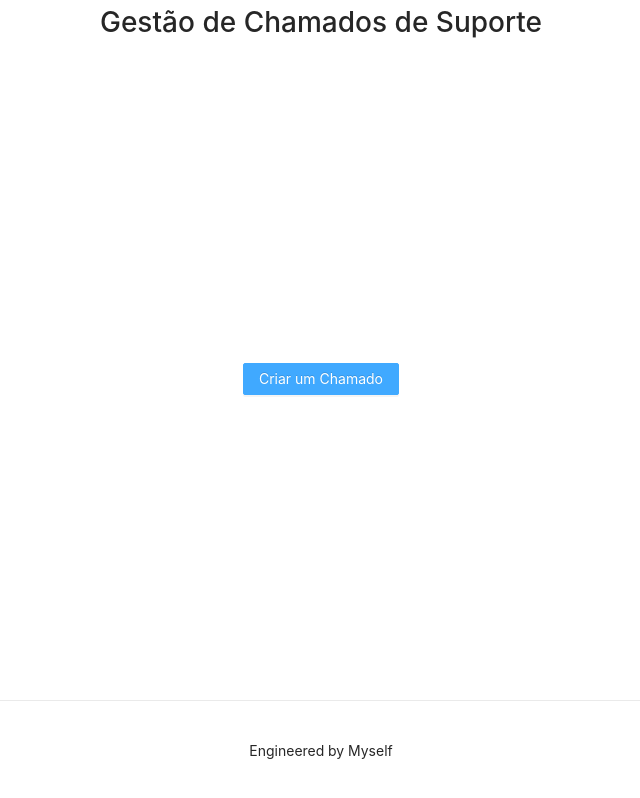
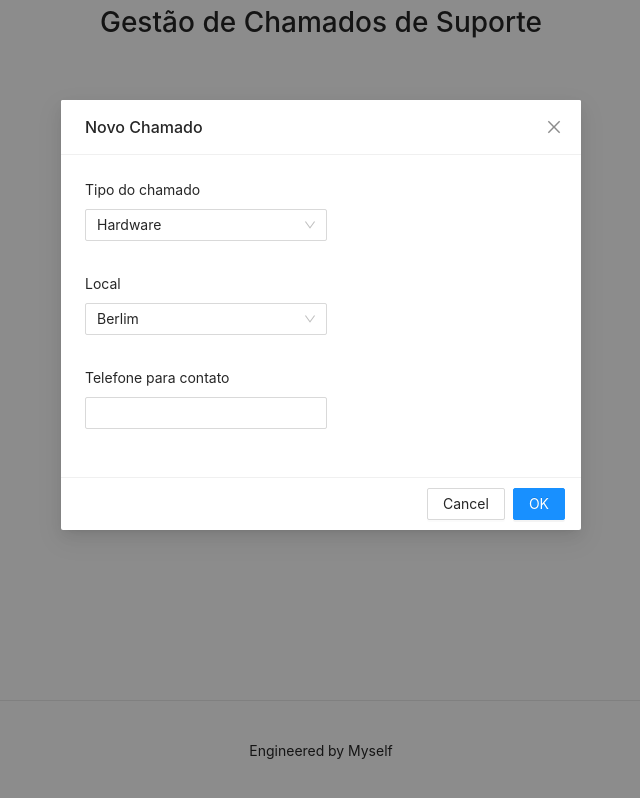
Before and after one commit to eberjoe/boilerplate-next-1, a Next.js app: page / in a window 1280 px wide. Both pictures are taken after a click on the button "Criar um Chamado". Shown: the whole page, without its empty margins (319-959 px from the left). Built offline with nearby package versions, Linux system fonts and the light colour scheme.

Commit message:
Add modal for ticket creation

```diff
--- a/package.json
+++ b/package.json
@@ -25,6 +25,7 @@
     "eslint-plugin-react": "^7.24.0",
     "eslint-plugin-react-hooks": "^4.2.0",
     "prettier": "^2.3.2",
+    "prisma": "^2.26.0",
     "typescript": "^4.3.5"
   }
 }
--- /dev/null
+++ b/src/components/CreateModal/index.tsx
@@ -0,0 +1,59 @@
+import { Form, Input, Modal, Select, Space } from 'antd';
+import { Locations, SupportChannel } from '../../types';
+
+type CreateModalProps = {
+  visible: boolean;
+  handleCancel: () => void;
+};
+
+export const CreateModal = ({ visible, handleCancel }: CreateModalProps) => {
+  const [form] = Form.useForm();
+
+  const handleOk = () => {
+    console.log('OK', form.getFieldsValue());
+  };
+
+  return (
+    <Modal
+      visible={visible}
+      onCancel={handleCancel}
+      title="Novo Chamado"
+      destroyOnClose
+      maskClosable={false}
+      onOk={handleOk}
+    >
+      <Form layout="vertical" name="create" form={form}>
+        <Space direction="vertical">
+          <Form.Item
+            name="type"
+            label="Tipo do chamado"
+            initialValue={SupportChannel.HARDWARE}
+          >
+            <Select
+              options={[
+                { value: SupportChannel.HARDWARE, label: 'Hardware' },
+                { value: SupportChannel.NETWORK, label: 'Rede' },
+                {
+                  value: SupportChannel.SOFTWARE,
+                  label: 'Aplicação / Banco de dados'
+                }
+              ]}
+            />
+          </Form.Item>
+          <Form.Item name="location" label="Local" initialValue={0}>
+            <Select
+              placeholder="Selecione"
+              options={Locations.map((location, i) => ({
+                value: i,
+                label: location.cityName
+              }))}
+            />
+          </Form.Item>
+          <Form.Item name="phone" label="Telefone para contato">
+            <Input />
+          </Form.Item>
+        </Space>
+      </Form>
+    </Modal>
+  );
+};
--- a/src/pages/index.tsx
+++ b/src/pages/index.tsx
@@ -1,8 +1,13 @@
 import Head from 'next/head';
 import styles from '../styles/Home.module.css';
 import { Button } from 'antd';
+import { useState } from 'react';
+
+import { CreateModal } from '../components/CreateModal';
 
 export default function Home() {
+  const [createModalVisible, setCreateModalVisible] = useState(false);
+
   return (
     <div className={styles.container}>
       <Head>
@@ -15,7 +20,13 @@ export default function Home() {
         <h1>Gestão de Chamados de Suporte</h1>
       </header>
       <main className={styles.main}>
-        <Button type="primary">Criar um Chamado</Button>
+        <Button type="primary" onClick={() => setCreateModalVisible(true)}>
+          Criar um Chamado
+        </Button>
+        <CreateModal
+          visible={createModalVisible}
+          handleCancel={() => setCreateModalVisible(false)}
+        />
       </main>
 
       <footer className={styles.footer}>
--- a/src/types.ts
+++ b/src/types.ts
@@ -18,40 +18,41 @@ export type SupportTicket = {
   phone: string;
 };
 
-export const Locations: Record<string, Location> = {
-  BERLIN: {
-    cityName: 'Berlim',
-    countryName: 'Alemanha',
-    timezone: 'Europe/Berlin'
-  },
-  BOMBAY: {
+export const Locations = [
+  { cityName: 'Berlim', countryName: 'Alemanha', timezone: 'Europe/Berlin' },
+  {
     cityName: 'Bombaim',
     countryName: 'Índia',
     timezone: 'Asia/Kolkata'
   },
-  BOSTON: {
+  {
     cityName: 'Bostom',
     countryName: 'EUA',
     timezone: 'America/New_York'
   },
-  CHICAGO: {
+  {
     cityName: 'Chicago',
     countryName: 'EUA',
     timezone: 'America/Chicago'
   },
-  SAO_PAULO: {
+  {
     cityName: 'São Paulo',
     countryName: 'Brasil',
     timezone: 'America/Sao_Paulo'
   },
-  RIO: {
+  {
     cityName: 'Rio de Janeiro',
     countryName: 'Brasil',
     timezone: 'America/Sao_Paulo'
   },
-  MANCHESTER: {
+  {
     cityName: 'Manchester',
     countryName: 'Reino Unido',
     timezone: 'Europe/London'
+  },
+  {
+    cityName: 'Melbourne',
+    countryName: 'Australia',
+    timezone: 'Australia/Melbourne'
   }
-};
+];
```
Also changed, not shown: 1 other file (tests, documents, lock files or other folders).
